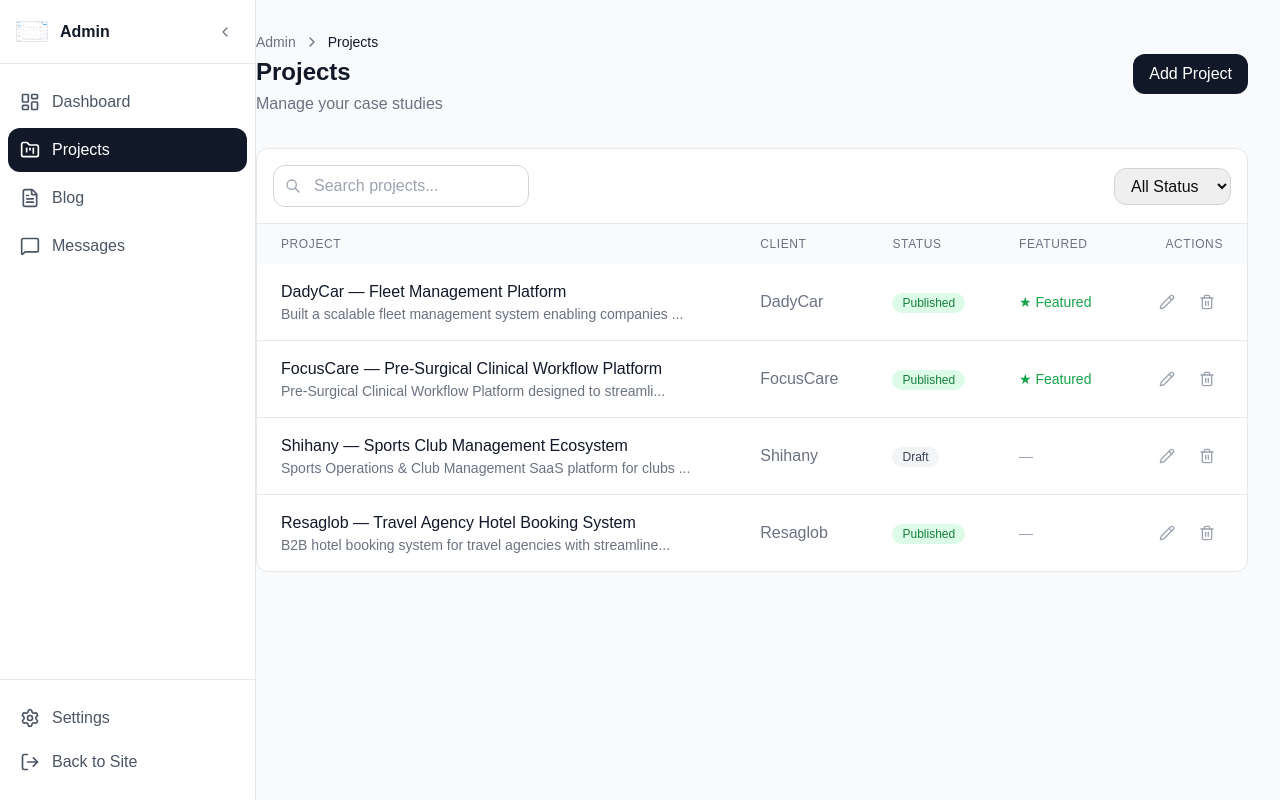
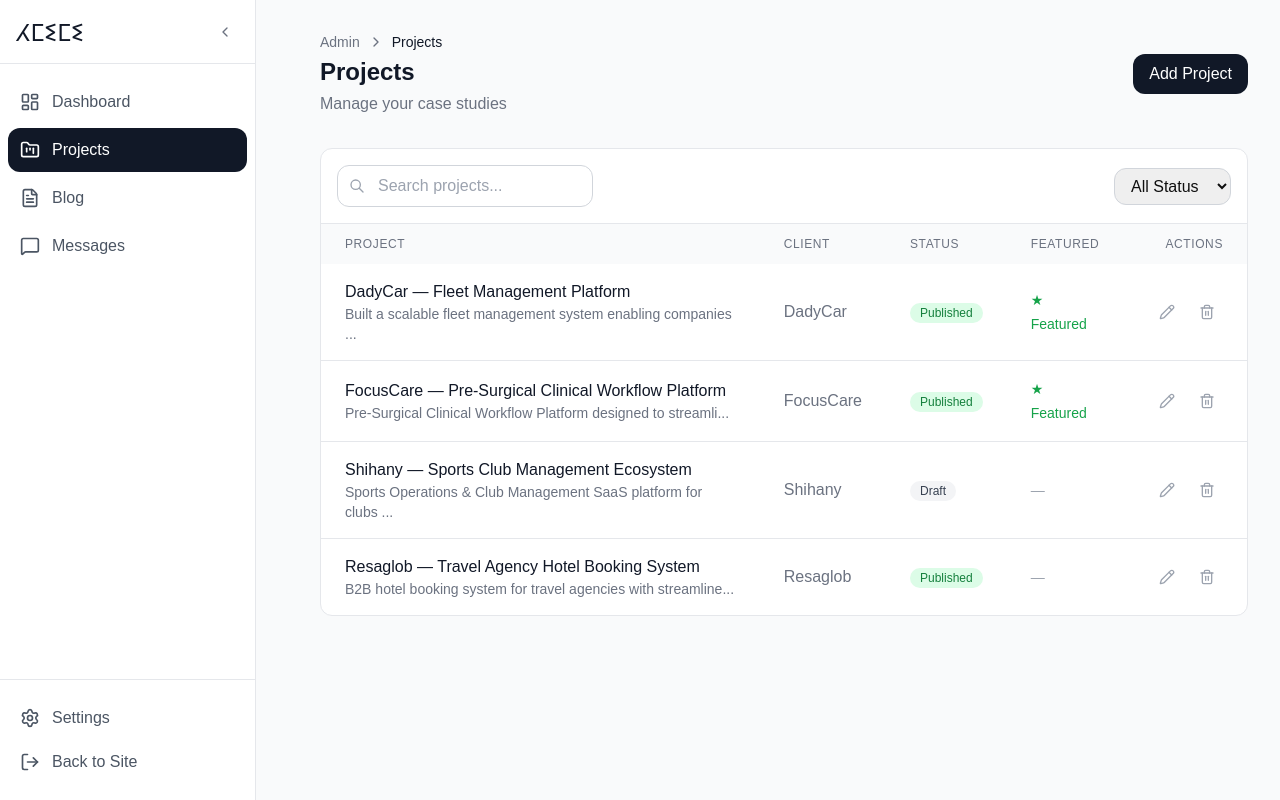
Before and after one commit to Chioukhhmimi/Portfolio, a React (Vite) app: page /admin/projects in a window 1280 px wide. Built offline with nearby package versions, Linux system fonts and the light colour scheme; a web font is replaced by a local one.

Commit message:
fix some bugs

```diff
--- a/src/admin/layouts/AdminLayout.tsx
+++ b/src/admin/layouts/AdminLayout.tsx
@@ -10,7 +10,7 @@
   ChevronLeft,
   LogOut
 } from "lucide-react"
-import DadycarSvg from "../../assets/Projects/dadycar.svg"
+import DadycarLogo from "../../assets/logos/dadycar.svg"
 
 const menuItems = [
   { label: "Dashboard", icon: LayoutDashboard, href: "/admin" },
@@ -31,13 +31,9 @@
         onClick={() => setMobileOpen(!mobileOpen)}
         className="lg:hidden fixed top-4 left-4 z-50 p-2 bg-white border border-gray-200 rounded-lg"
       >
-        <svg className="w-6 h-6" fill="none" viewBox="0 0 24 24" stroke="currentColor">
-          {mobileOpen ? (
-            <path strokeLinecap="round" strokeLinejoin="round" strokeWidth={2} d="M6 18L18 6M6 6l12 12" />
-          ) : (
-            <path strokeLinecap="round" strokeLinejoin="round" strokeWidth={2} d="M4 6h16M4 12h16M4 18h16" />
-          )}
-        </svg>
+        <Link to="/admin" onClick={() => setMobileOpen(false)}>
+          ⵃⵎ
+        </Link>
       </button>
 
       <aside
@@ -48,12 +44,9 @@
         <div className="flex flex-col h-full">
           {/* Logo Section */}
           <div className="hidden lg:flex items-center h-16 px-4 border-b border-gray-200">
-            <Link to="/admin" className="flex items-center gap-3">
-              <img src={DadycarSvg} alt="Logo" className="w-8 h-8 object-contain" />
-              {!collapsed && (
-                <span className="font-semibold text-gray-900">Admin</span>
-              )}
-            </Link>
+            <Link to="/" className="text-lg font-semibold logo-font text-gray-900 font-sans" onClick={() => window.scrollTo(0, 0)}>
+          ⵃⵎⵉⵎⵉ
+        </Link>
             <button
               onClick={() => setCollapsed(!collapsed)}
               className="ml-auto p-1.5 rounded-md hover:bg-gray-100 text-gray-500 transition-colors"
@@ -119,7 +112,7 @@
   return (
     <div className="min-h-screen bg-gray-50">
       <AdminSidebar />
-      <main className="pl-16 lg:pl-64 p-4 lg:p-8">
+      <main className="ml-16 pl-16 lg:pl-64 p-4 lg:p-8">
         <motion.div
           initial={{ opacity: 0, y: 10 }}
           animate={{ opacity: 1, y: 0 }}
```
